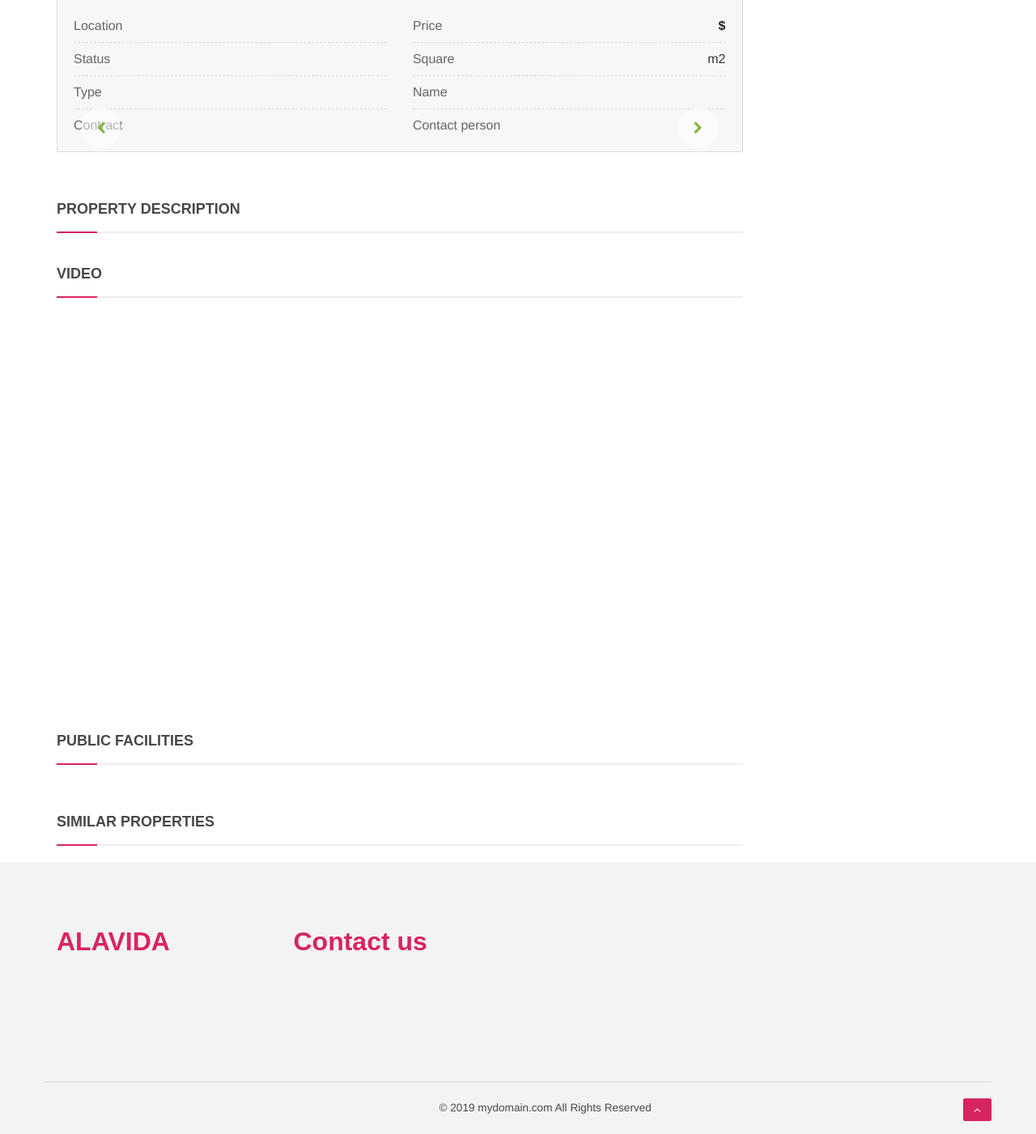
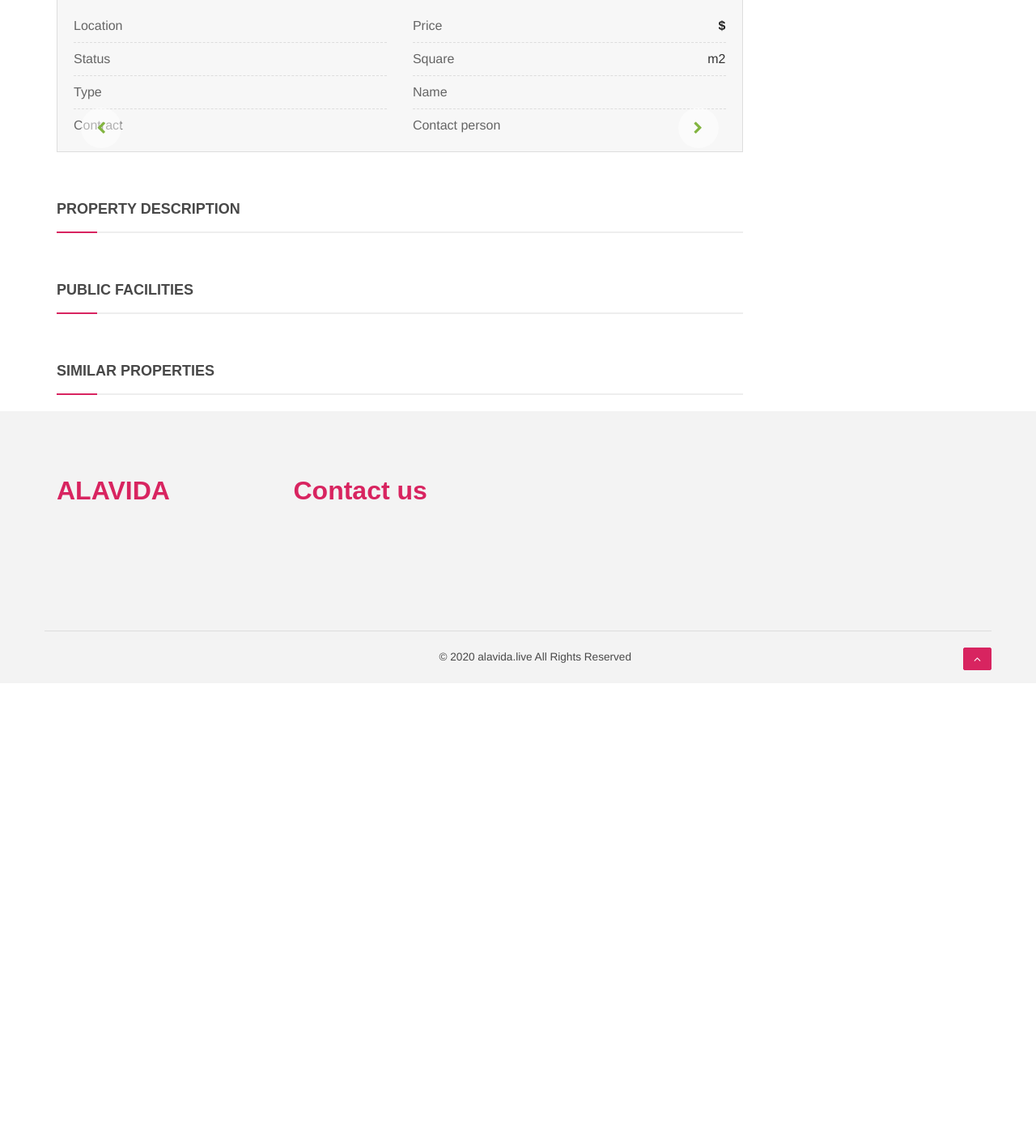
Before and after one commit to thegtzz/PHP-Symfony-https-alavida.live, a Symfony app: template templates/post-details.html.twig in a window 1280 px wide. Shown: the part 560-1961 px from the top of the page at 81% size. After the commit the page ends 1388 px from the top, so only its background shows below. Run offline with Twig, Linux system fonts and the light colour scheme; the template is opened without the code that fills it, so the values that code supplies are empty; some libraries are stand-ins or nearby versions; some web fonts are replaced.

Commit message:
some changes

```diff
--- a/templates/footer.html.twig
+++ b/templates/footer.html.twig
@@ -70,7 +70,7 @@
                 <a href="#top" class="btn btn-success scroltop" style="top: 20px">
                     <i class="fa fa-angle-up"></i>
                 </a>
-                <small><p class="col-lg-offset-5">© 2019 mydomain.com All Rights Reserved</p></small>
+                <small><p class="col-lg-offset-5">© 2020 alavida.live All Rights Reserved</p></small>
             </div>
         </div>
     </div>
--- a/templates/post-details.html.twig
+++ b/templates/post-details.html.twig
@@ -222,7 +222,7 @@
                                 {% endif %}
                             </div>
                         </div>
-
+			{% if post.youtubeLink is defined and post.youtubeLink is not empty %}
                     	    <div class="similar-properties">
                         	<div class="property-video">
                             	    <h2>{% trans %}Video{% endtrans %}</h2>
@@ -233,6 +233,7 @@
                         	    </div>
                     	        </div>
                     	    </div>
+                    	{% endif %}
 
                         <!-- PUBLIC FACILITIES -->
 
```
Lines whose indentation alone changed are shown as unchanged.
